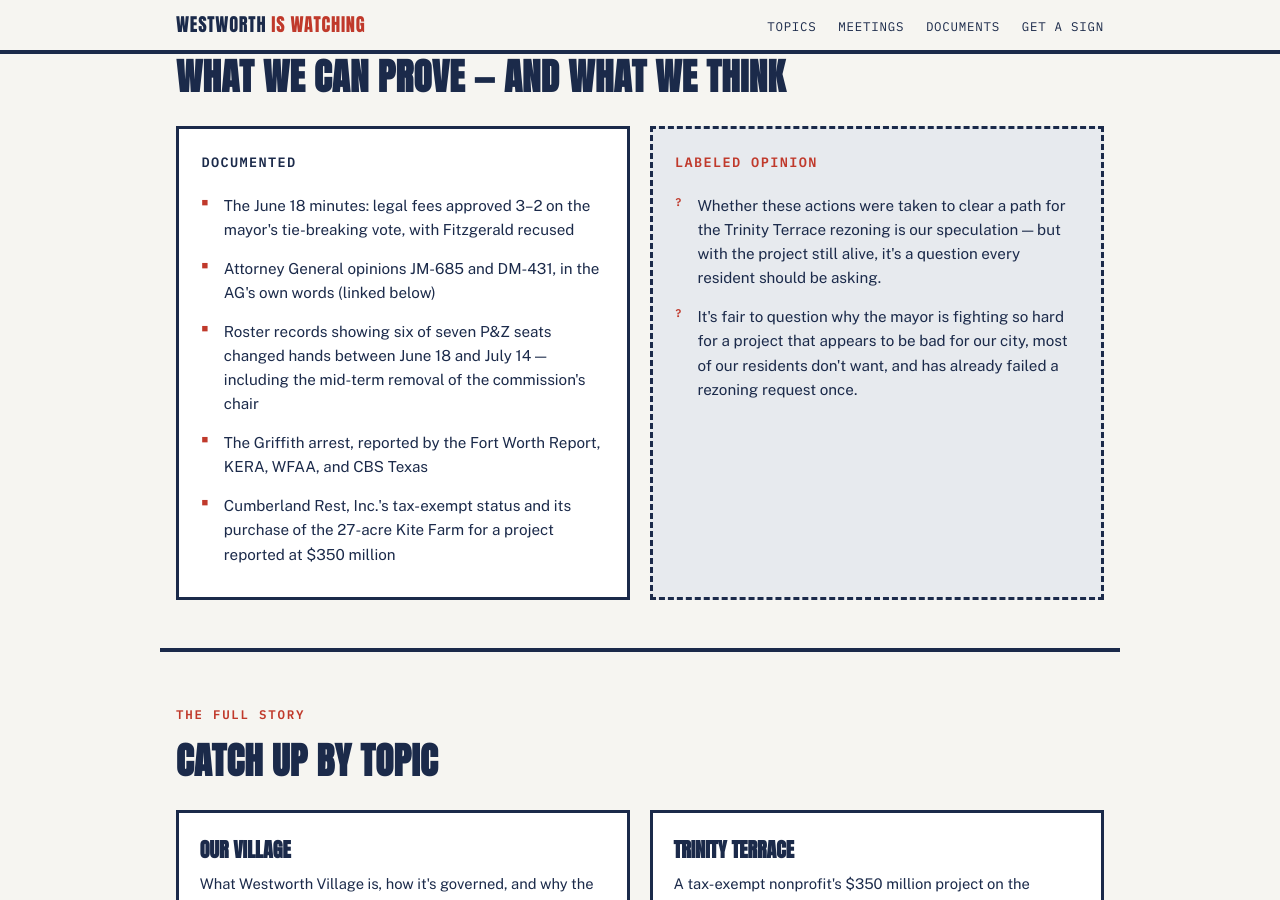
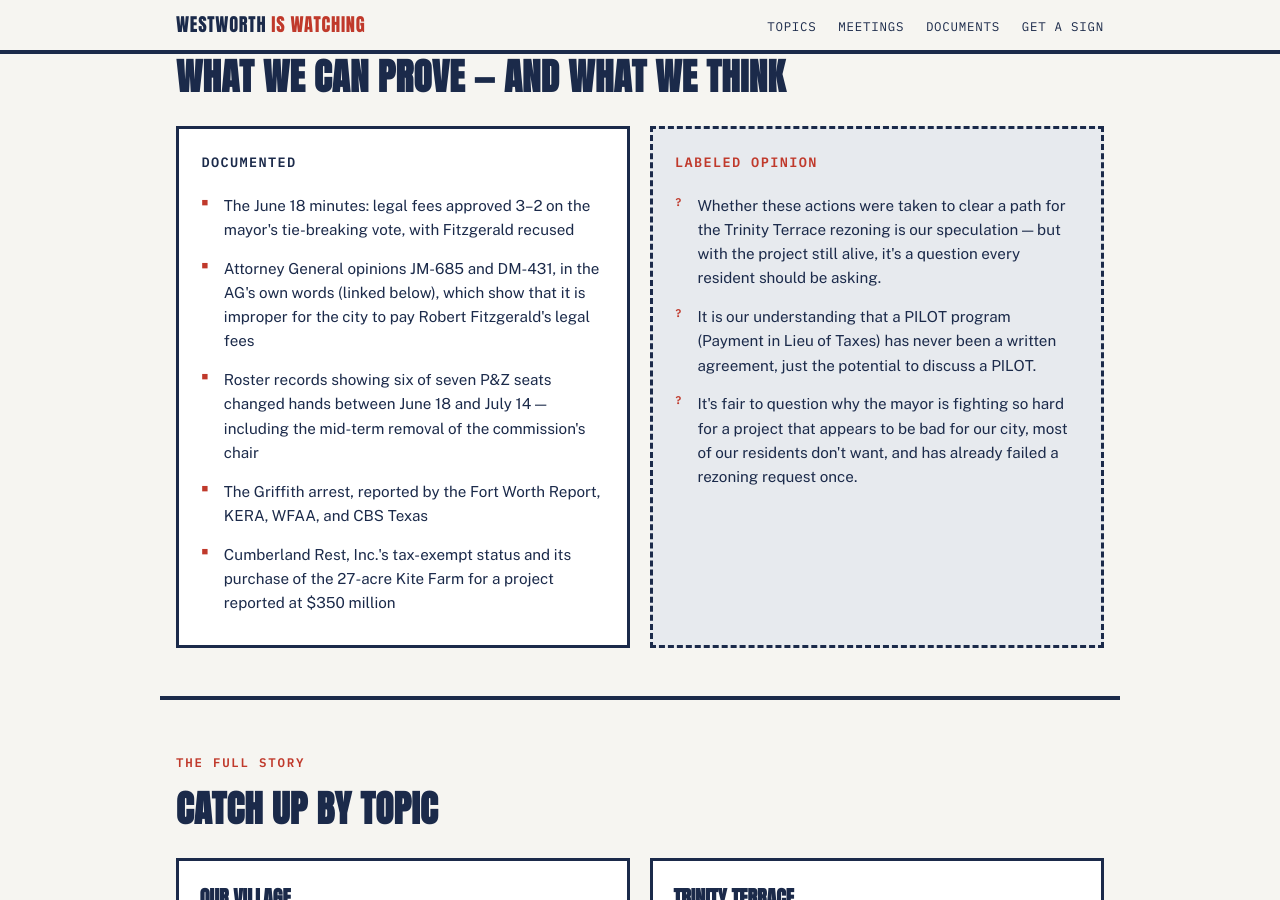
Before and after one commit to cvaughan28/westworth-is-watching, a Jekyll site: the page built from index.html, in a window 1280 px wide and 900 px high, scrolled down 1547 px. Built offline with Jekyll 4.4.1, drawn with Linux system fonts in a browser that asks for light colours.

Commit message:
Add PILOT opinion bullet and spell out what the AG opinions mean for the fees vote

```diff
--- a/index.html
+++ b/index.html
@@ -67,7 +67,7 @@ layout: default
       <h3>Documented</h3>
       <ul>
         <li>The June 18 minutes: legal fees approved 3–2 on the mayor's tie-breaking vote, with Fitzgerald recused</li>
-        <li>Attorney General opinions JM-685 and DM-431, in the AG's own words (linked below)</li>
+        <li>Attorney General opinions JM-685 and DM-431, in the AG's own words (linked below), which show that it is improper for the city to pay Robert Fitzgerald's legal fees</li>
         <li>Roster records showing six of seven P&amp;Z seats changed hands between June 18 and July 14 — including the mid-term removal of the commission's chair</li>
         <li>The Griffith arrest, reported by the Fort Worth Report, KERA, WFAA, and CBS Texas</li>
         <li>Cumberland Rest, Inc.'s tax-exempt status and its purchase of the 27-acre Kite Farm for a project reported at $350 million</li>
@@ -77,6 +77,7 @@ layout: default
       <h3>Labeled opinion</h3>
       <ul>
         <li>Whether these actions were taken to clear a path for the Trinity Terrace rezoning is our speculation — but with the project still alive, it's a question every resident should be asking.</li>
+        <li>It is our understanding that a PILOT program (Payment in Lieu of Taxes) has never been a written agreement, just the potential to discuss a PILOT.</li>
         <li>It's fair to question why the mayor is fighting so hard for a project that appears to be bad for our city, most of our residents don't want, and has already failed a rezoning request once.</li>
       </ul>
     </div>
```
